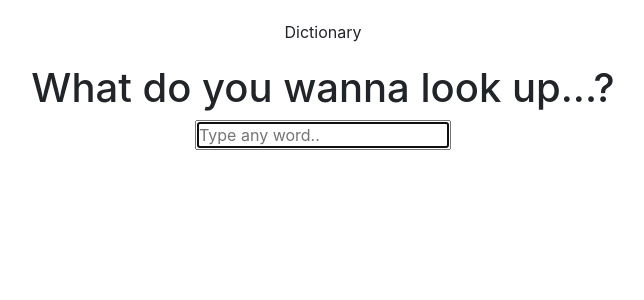
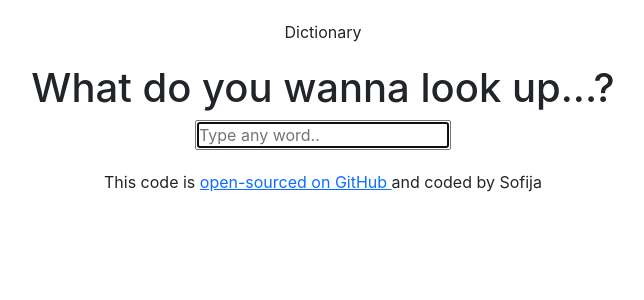
Before and after one commit to sofijaV/dictionary-app, a React (Create React App) app: page / in a window 1280 px wide. Shown: the top 300 px of the page, without its empty margins (317-961 px from the left). Built offline with nearby package versions, Linux system fonts and the light colour scheme.

Commit message:
added footer

```diff
--- a/src/App.css
+++ b/src/App.css
@@ -1,4 +1,5 @@
-.App-header {
+.App-header,
+.App-footer {
   text-align: center;
   margin: 20px auto;
 }
--- a/src/App.js
+++ b/src/App.js
@@ -6,6 +6,13 @@
       <div className="container">
         <header className="App-header">Dictionary</header>
         <Dictionary />
+        <footer className="App-footer">
+          This code is{" "}
+          <a href="https://github.com/sofijaV/dictionary-app" target="_blank">
+            open-sourced on GitHub{" "}
+          </a>
+          and coded by Sofija
+        </footer>
       </div>
     </div>
   );
--- a/src/Meanings.js
+++ b/src/Meanings.js
@@ -16,7 +16,7 @@
             {definition.synonyms.map(function (synonym, index) {
               return (
                 <ul>
-                  <li key={index}>{synonym}</li>
+                  <li key={index}>{synonym},</li>
                 </ul>
               );
             })}
```
